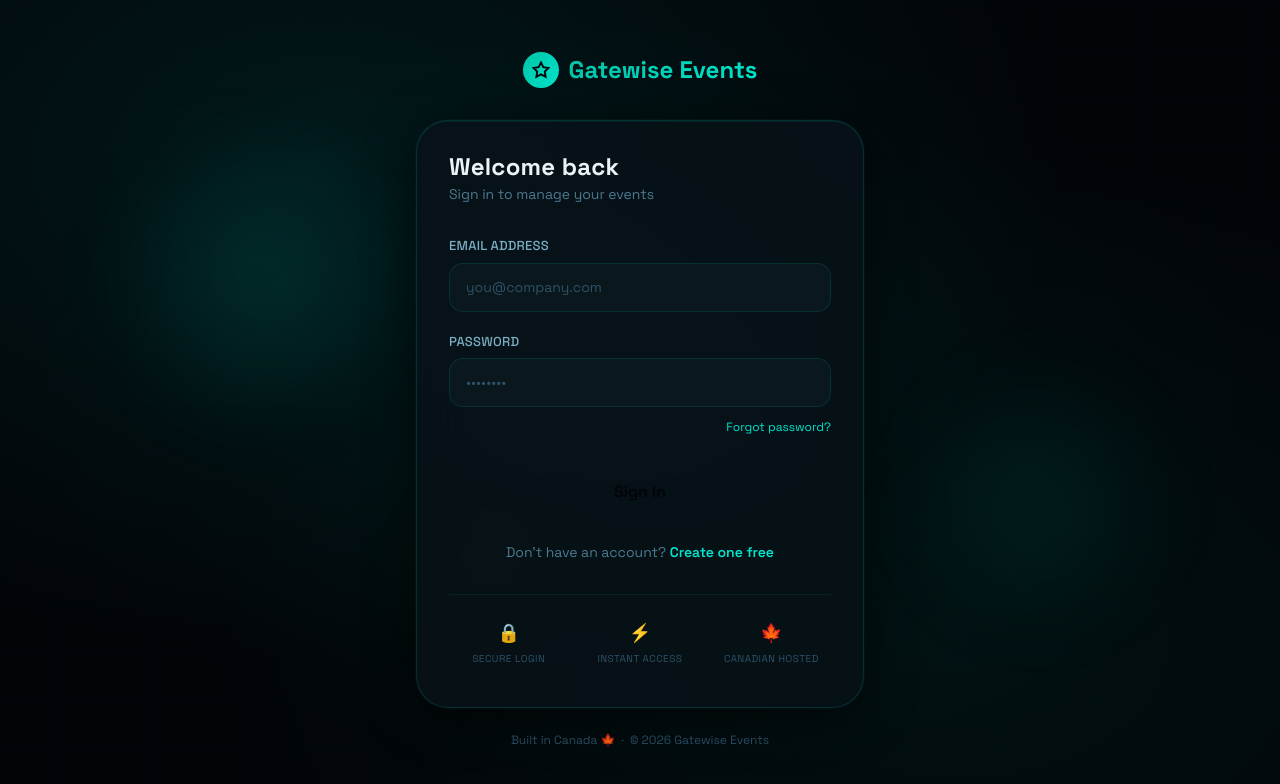
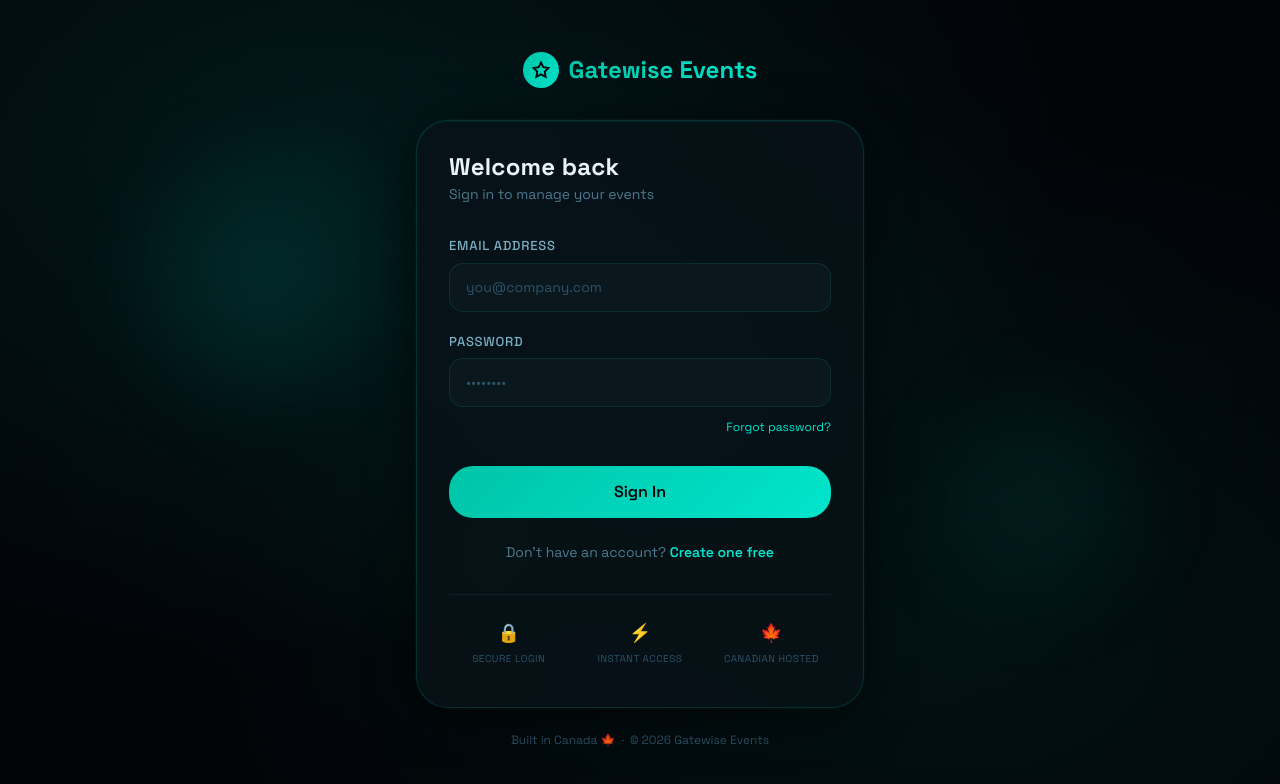
Before and after one commit to x5devsteameco-jpg/Events.life, a Next.js app: page /login in a window 1280 px wide. Shown: the top 784 px of the page. Built offline with nearby package versions, Linux system fonts and the light colour scheme.

Commit message:
fix: Button primary/danger inline gradient styles, label letter-spacing, RSVP grammar, welcome truncate

```diff
--- a/app/(dashboard)/dashboard/page.tsx
+++ b/app/(dashboard)/dashboard/page.tsx
@@ -46,6 +46,7 @@ export default async function DashboardPage() {
             Dashboard
           </h1>
           <p className="text-sm text-[#4d7a90] mt-1">Welcome back, {session.user.name || 'Host'}</p>
+                  <p className="text-sm text-[#4d7a90] mt-1 truncate max-w-xs">Welcome back, {session.user.name || 'Host'}</p>
         </div>
         <Link
           href="/dashboard/events/new"
--- a/app/globals.css
+++ b/app/globals.css
@@ -316,7 +316,7 @@ input, textarea, select {
   overflow: hidden;
   user-select: none;
   white-space: nowrap;
-  letter-spacing: 0.02em;
+  letter-spacing: 0.06em;
 }
 
 .btn:disabled {
@@ -425,7 +425,7 @@ input, textarea, select {
   color: var(--text-secondary);
   margin-bottom: 6px;
   font-family: var(--font-display);
-  letter-spacing: 0.02em;
+  letter-spacing: 0.06em;
   text-transform: uppercase;
 }
 
@@ -614,7 +614,7 @@ input, textarea, select {
   font-size: clamp(3.5rem, 8vw, 6.5rem);
   font-weight: 900;
   line-height: 0.96;
-  letter-spacing: 0.02em;
+  letter-spacing: 0.06em;
 }
 
 /* Panel section header row */
--- a/components/events/event-card.tsx
+++ b/components/events/event-card.tsx
@@ -99,7 +99,7 @@ export function EventCard({ event }: EventCardProps) {
         {/* RSVP progress */}
         <div className="mt-auto">
           <div className="flex items-center justify-between text-xs mb-1.5">
-            <span className="text-[#4d7a90]">{rsvpCount} RSVPs</span>
+            <span className="text-[#4d7a90]">{rsvpCount} {rsvpCount === 1 ? 'RSVP' : 'RSVPs'}</span>
             {capacity && (
               <span className="text-[#4d7a90]">
                 {capacity - rsvpCount} spots left
--- a/components/ui/button.tsx
+++ b/components/ui/button.tsx
@@ -92,6 +92,7 @@ export const Button = React.forwardRef<HTMLButtonElement, ButtonProps>(
           className
         )}
         {...props}
+        style={variant === 'primary' ? { ...(props.style ?? {}), background: 'linear-gradient(135deg, #00c4a8, #00e5cc)', color: '#020408' } : variant === 'danger' ? { ...(props.style ?? {}), background: 'linear-gradient(135deg, #ff3cac, #cc2e89)', color: '#fff' } : props.style}
       >
         {loading ? (
           <Spinner size={size === 'sm' ? 14 : size === 'lg' ? 18 : 16} />
```
